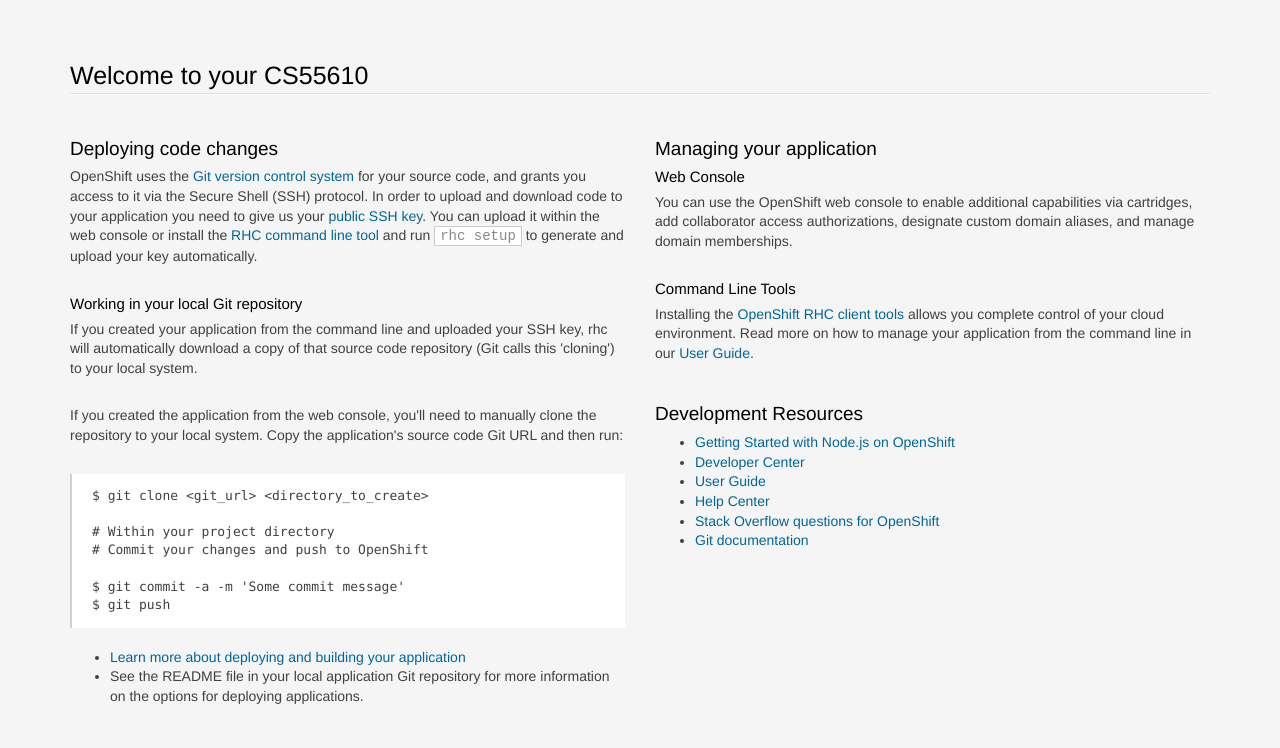
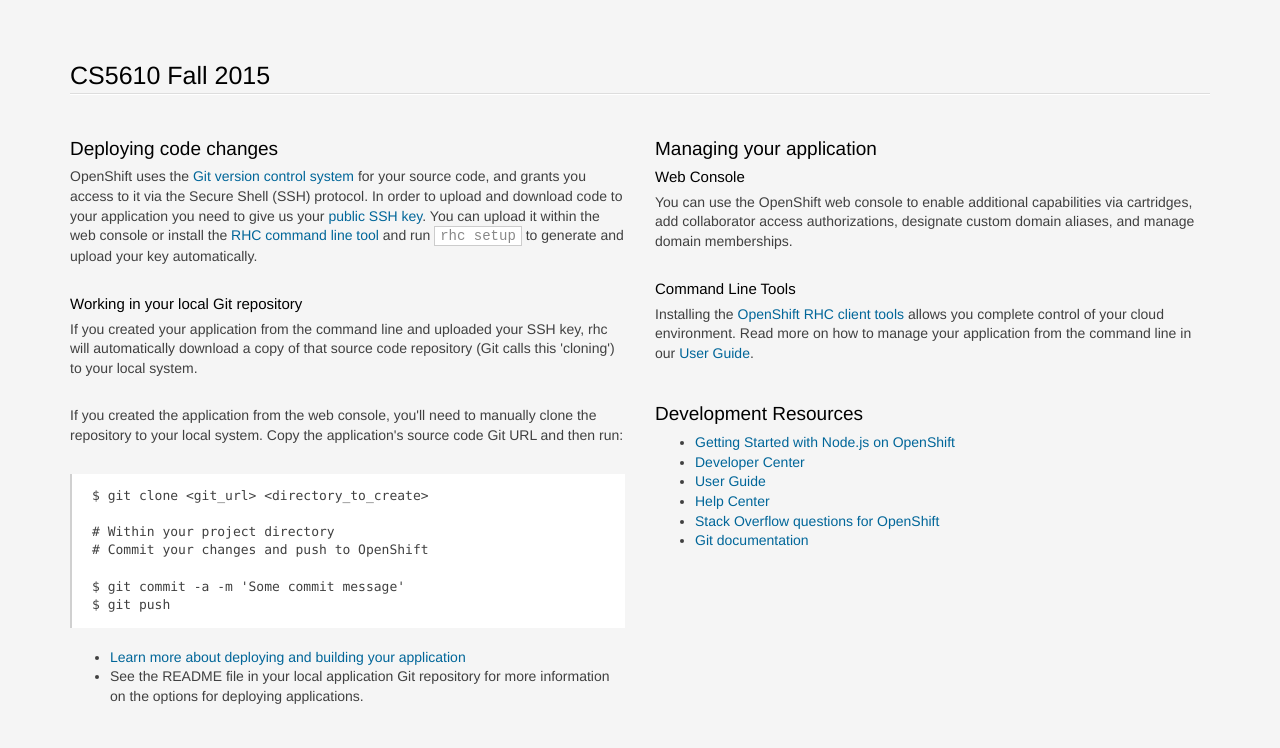
Before and after one commit to suhas664/cs5610fall2015, a website: page index.html in a window 1280 px wide. Shown: the top 748 px of the page. Drawn offline with Linux system fonts and the light colour scheme.

Commit message:
changed index.html to check sync between github and origin

```diff
--- a/index.html
+++ b/index.html
@@ -207,7 +207,7 @@
 <body>
 <section class='container'>
           <hgroup>
-            <h1>Welcome to your CS55610</h1>
+            <h1>CS5610 Fall 2015</h1>
           </hgroup>
 
 
```
